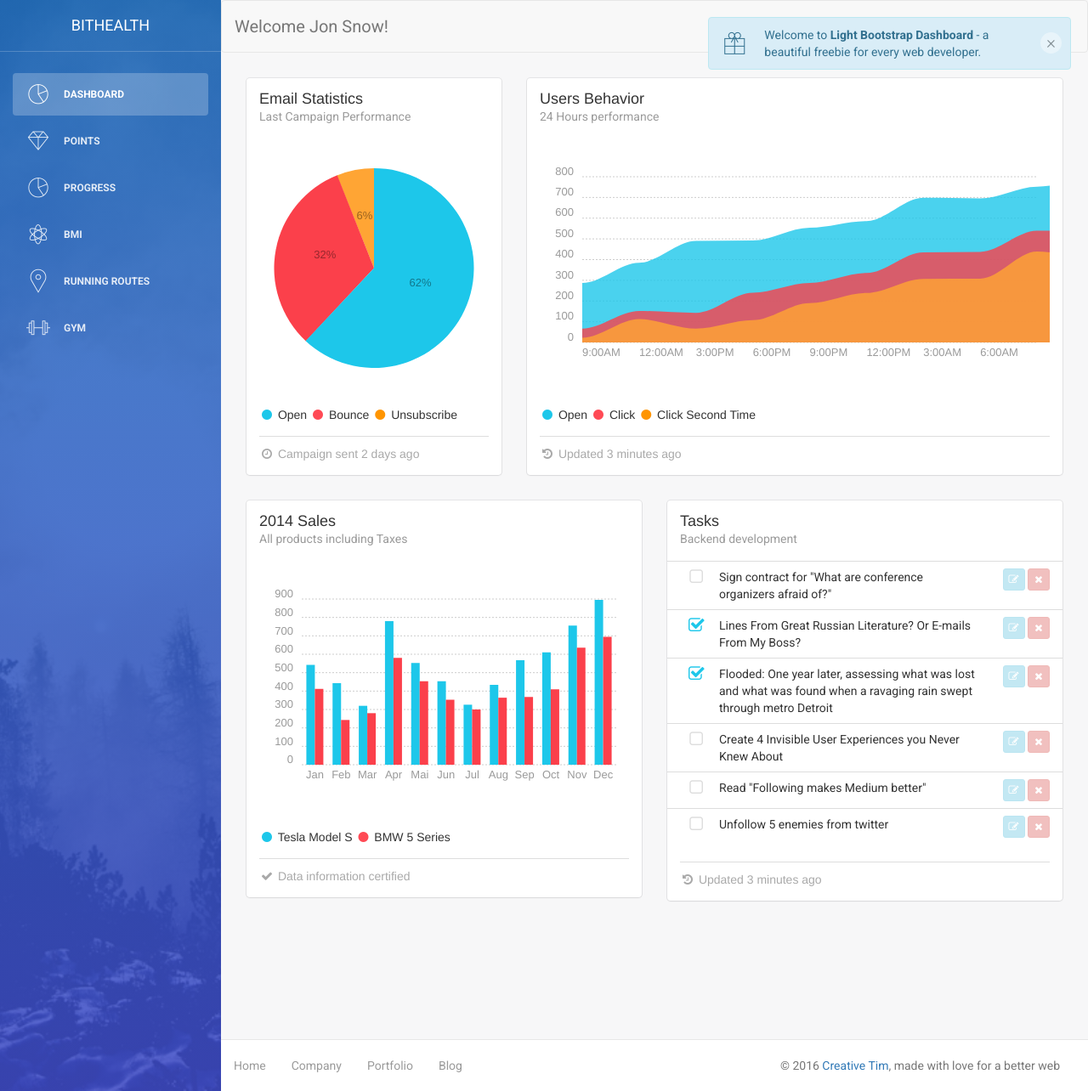
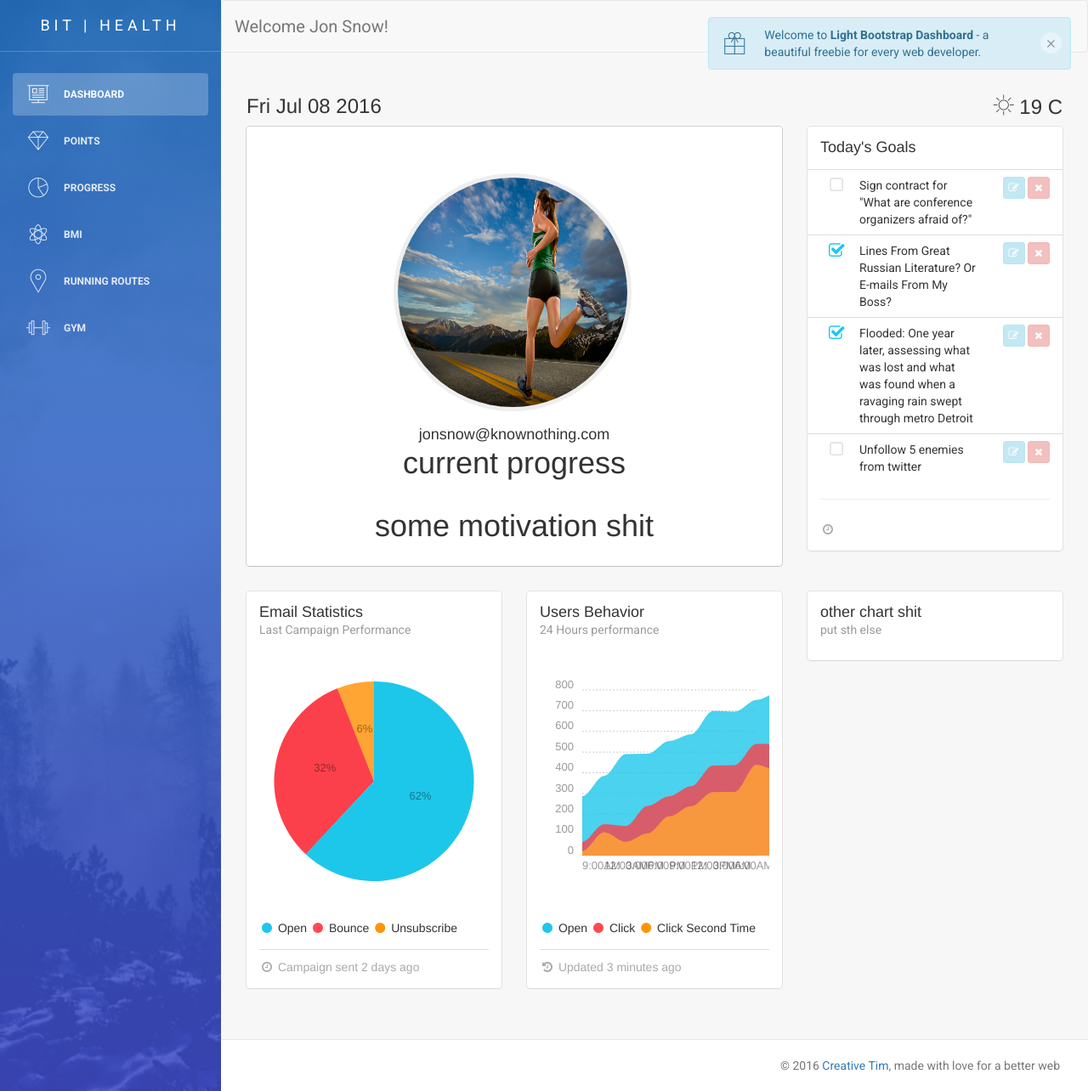
Before and after one commit to Oosthuizen/Bithealth, a PHP site: page /dashboard.html in a window 1280 px wide. Shown: the whole page at 85% size. Run offline with PHP 8.4, Linux system fonts and the light colour scheme; some libraries are stand-ins or nearby versions.

Commit message:
dashboard

```diff
--- a/assets/css/light-bootstrap-dashboard.css
+++ b/assets/css/light-bootstrap-dashboard.css
@@ -31,6 +31,11 @@
     -ms-transform: rotate(360deg);
   }
 }
+/*custom added*/
+#dateBox{
+
+}
+
 /*           Font Smoothing      */
 body,
 h1, .h1,
@@ -1975,8 +1980,8 @@ body > .navbar-collapse[data-color="purple"]:after {
   margin-top: -70px;
 }
 .card-user .avatar {
-  width: 124px;
-  height: 124px;
+  width: 280px;
+  height: 280px;
   border: 5px solid #FFFFFF;
   position: relative;
   margin-bottom: 15px;
--- a/dashboard.html
+++ b/dashboard.html
@@ -45,13 +45,13 @@
 
     	<div class="sidebar-wrapper">
             <div class="logo">
-                <a class="simple-text">Bithealth</a>
+                <a class="simple-text" style="letter-spacing: 5px">Bit | health</a>
             </div>
 
             <ul class="nav">
                 <li class="active">
                     <a href="dashboard.html">
-                        <i class="pe-7s-graph"></i>
+                        <i class="pe-7s-display2"></i>
                         <p>Dashboard</p>
                     </a>
                 </li>
@@ -104,26 +104,6 @@
                 <div class="collapse navbar-collapse">
                  <ul class="nav navbar-nav navbar-right">
                         <li>
-                           <a href="">
-                               Account
-                            </a>
-                        </li>
-                        <li class="dropdown">
-                              <a href="#" class="dropdown-toggle" data-toggle="dropdown">
-                                    Dropdown
-                                    <b class="caret"></b>
-                              </a>
-                              <ul class="dropdown-menu">
-                                <li><a href="#">Action</a></li>
-                                <li><a href="#">Another action</a></li>
-                                <li><a href="#">Something</a></li>
-                                <li><a href="#">Another action</a></li>
-                                <li><a href="#">Something</a></li>
-                                <li class="divider"></li>
-                                <li><a href="#">Separated link</a></li>
-                              </ul>
-                        </li>
-                        <li>
                             <a href="#">
                                 Log out
                             </a>
@@ -134,88 +114,52 @@
         </nav>
 
 
-        <div class="content">
-            <div class="container-fluid">
+        <!--content starts here-->
+        <div class="content" >
+            <div class="container-fluid" >
+                <!--display weather and date-->
                 <div class="row">
-                    <div class="col-md-4">
+                    <div class="col-xs-6">
+                        <!--date here-->
+                        <h3 id="dateBox">
+                            <script type="text/javascript">
+                                document.getElementById("dateBox").innerHTML = new Date().toDateString();
+                            </script>
+                        </h3>
+                    </div>
+                    <div class="col-xs-6">
+                        <h3 class="pull-right"><i class="pe-7s-sun"></i> 19 C</h3>
+                    </div>
+                </div>
+
+                <div class="row">
+                    <div class="col-sm-8">
                         <div class="card">
-                            <div class="header">
-                                <h4 class="title">Email Statistics</h4>
-                                <p class="category">Last Campaign Performance</p>
+                            <div class="card card-user">
+                                <div class="image">
+
                                 </div>
                                 <div class="content">
-                                <div id="chartPreferences" class="ct-chart ct-perfect-fourth"></div>
+                                    <div class="author">
+                                            <img class="avatar border-gray" src="assets/img/running.jpg" alt="..."/>
 
-                                <div class="footer">
-                                    <div class="legend">
-                                        <i class="fa fa-circle text-info"></i> Open
-                                        <i class="fa fa-circle text-danger"></i> Bounce
-                                        <i class="fa fa-circle text-warning"></i> Unsubscribe
+                                              <h4 class="title" style="padding-bottom:10px">jonsnow@knownothing.com<br /></h4>
+
+                                        <h1 class="title" style="padding-bottom: 50px"> current progress </h1>
+                                        <h1 class="title" style="padding-bottom: 25px"> some motivation shit</h1>
                                     </div>
-                                    <hr>
-                                    <div class="stats">
-                                        <i class="fa fa-clock-o"></i> Campaign sent 2 days ago
+
+
                                 </div>
                             </div>
                         </div>
-                        </div>
-                    </div>
+                    </div> <!--col end-->
 
-                    <div class="col-md-8">
-                        <div class="card">
-                            <div class="header">
-                                <h4 class="title">Users Behavior</h4>
-                                <p class="category">24 Hours performance</p>
-                            </div>
-                            <div class="content">
-                                <div id="chartHours" class="ct-chart"></div>
-                                <div class="footer">
-                                    <div class="legend">
-                                        <i class="fa fa-circle text-info"></i> Open
-                                        <i class="fa fa-circle text-danger"></i> Click
-                                        <i class="fa fa-circle text-warning"></i> Click Second Time
-                                    </div>
-                                    <hr>
-                                    <div class="stats">
-                                        <i class="fa fa-history"></i> Updated 3 minutes ago
-                                    </div>
-                                </div>
-                            </div>
-                        </div>
-                    </div>
-                </div>
-
-
-
-                <div class="row">
-                    <div class="col-md-6">
+                    <!--chart here-->
+                    <div class="col-sm-4">
                         <div class="card ">
                             <div class="header">
-                                <h4 class="title">2014 Sales</h4>
-                                <p class="category">All products including Taxes</p>
-                            </div>
-                            <div class="content">
-                                <div id="chartActivity" class="ct-chart"></div>
-
-                                <div class="footer">
-                                    <div class="legend">
-                                        <i class="fa fa-circle text-info"></i> Tesla Model S
-                                        <i class="fa fa-circle text-danger"></i> BMW 5 Series
-                                    </div>
-                                    <hr>
-                                    <div class="stats">
-                                        <i class="fa fa-check"></i> Data information certified
-                                    </div>
-                                </div>
-                            </div>
-                        </div>
-                    </div>
-
-                    <div class="col-md-6">
-                        <div class="card ">
-                            <div class="header">
-                                <h4 class="title">Tasks</h4>
-                                <p class="category">Backend development</p>
+                                <h4 class="title">Today's Goals</h4>
                             </div>
                             <div class="content">
                                 <div class="table-full-width">
@@ -259,40 +203,8 @@
                                                                 <input type="checkbox" value="" data-toggle="checkbox" checked="">
                                                             </label>
                                                         </td>
-                                                <td>Flooded: One year later, assessing what was lost and what was found when a ravaging rain swept through metro Detroit
-</td>
-                                                <td class="td-actions text-right">
-                                                    <button type="button" rel="tooltip" title="Edit Task" class="btn btn-info btn-simple btn-xs">
-                                                        <i class="fa fa-edit"></i>
-                                                    </button>
-                                                    <button type="button" rel="tooltip" title="Remove" class="btn btn-danger btn-simple btn-xs">
-                                                        <i class="fa fa-times"></i>
-                                                    </button>
-                                                </td>
-                                            </tr>
-                                            <tr>
-                                                <td>
-                                                    <label class="checkbox">
-                                                        <input type="checkbox" value="" data-toggle="checkbox">
-                                                    </label>
-                                                </td>
-                                                <td>Create 4 Invisible User Experiences you Never Knew About</td>
-                                                <td class="td-actions text-right">
-                                                    <button type="button" rel="tooltip" title="Edit Task" class="btn btn-info btn-simple btn-xs">
-                                                        <i class="fa fa-edit"></i>
-                                                    </button>
-                                                    <button type="button" rel="tooltip" title="Remove" class="btn btn-danger btn-simple btn-xs">
-                                                        <i class="fa fa-times"></i>
-                                                    </button>
-                                                </td>
-                                            </tr>
-                                            <tr>
-                                                <td>
-                                                    <label class="checkbox">
-                                                        <input type="checkbox" value="" data-toggle="checkbox">
-                                                    </label>
-                                                </td>
-                                                <td>Read "Following makes Medium better"</td>
+                                                        <td>Flooded: One year later, assessing what was lost and what was found when a ravaging rain swept through metro Detroit</td>
+
                                                         <td class="td-actions text-right">
                                                             <button type="button" rel="tooltip" title="Edit Task" class="btn btn-info btn-simple btn-xs">
                                                                 <i class="fa fa-edit"></i>
@@ -321,8 +233,56 @@
                                                 </tbody>
                                             </table>
                                         </div>
+                                        <hr>
+                                        <div class="footer">
+                                            <div class="stats">
+                                                <i class="fa fa-clock-o"></i>
+                                            </div>
+                                        </div>
+                            </div>
+                        </div><!--card end-->
+                    </div> <!--col end-->
+                </div>
+
+                <div class="row">
+                    <div class="col-md-4">
+                        <div class="card">
+                            <div class="header">
+                                <h4 class="title">Email Statistics</h4>
+                                <p class="category">Last Campaign Performance</p>
+                            </div>
+                            <div class="content">
+                                <div id="chartPreferences" class="ct-chart ct-perfect-fourth"></div>
 
                                 <div class="footer">
+                                    <div class="legend">
+                                        <i class="fa fa-circle text-info"></i> Open
+                                        <i class="fa fa-circle text-danger"></i> Bounce
+                                        <i class="fa fa-circle text-warning"></i> Unsubscribe
+                                    </div>
+                                    <hr>
+                                    <div class="stats">
+                                        <i class="fa fa-clock-o"></i> Campaign sent 2 days ago
+                                    </div>
+                                </div>
+                            </div>
+                        </div>
+                    </div> <!--first col end-->
+
+                     <div class="col-md-4">
+                        <div class="card">
+                            <div class="header">
+                                <h4 class="title">Users Behavior</h4>
+                                <p class="category">24 Hours performance</p>
+                            </div>
+                            <div class="content">
+                                <div id="chartHours" class="ct-chart"></div>
+                                <div class="footer">
+                                    <div class="legend">
+                                        <i class="fa fa-circle text-info"></i> Open
+                                        <i class="fa fa-circle text-danger"></i> Click
+                                        <i class="fa fa-circle text-warning"></i> Click Second Time
+                                    </div>
                                     <hr>
                                     <div class="stats">
                                         <i class="fa fa-history"></i> Updated 3 minutes ago
@@ -330,38 +290,27 @@
                                 </div>
                             </div>
                         </div>
+                    </div> <!--second col end-->
+
+                     <div class="col-md-4">
+                        <div class="card">
+                            <div class="header">
+                                <h4 class="title">other chart shit</h4>
+                                <p class="category">put sth else</p>
+                            </div>
+                            <div class="content">
+
                             </div>
                         </div>
+                    </div> <!--thrid col end-->
+                </div> <!--second row end-->
             </div>
         </div>
 
 
         <footer class="footer">
             <div class="container-fluid">
-                <nav class="pull-left">
-                    <ul>
-                        <li>
-                            <a href="#">
-                                Home
-                            </a>
-                        </li>
-                        <li>
-                            <a href="#">
-                                Company
-                            </a>
-                        </li>
-                        <li>
-                            <a href="#">
-                                Portfolio
-                            </a>
-                        </li>
-                        <li>
-                            <a href="#">
-                               Blog
-                            </a>
-                        </li>
-                    </ul>
-                </nav>
+
                 <p class="copyright pull-right">
                     &copy; 2016 <a href="http://www.creative-tim.com">Creative Tim</a>, made with love for a better web
                 </p>
```
Also changed, not shown: assets/img/running.jpg (added). Lines whose indentation alone changed are shown as unchanged.
